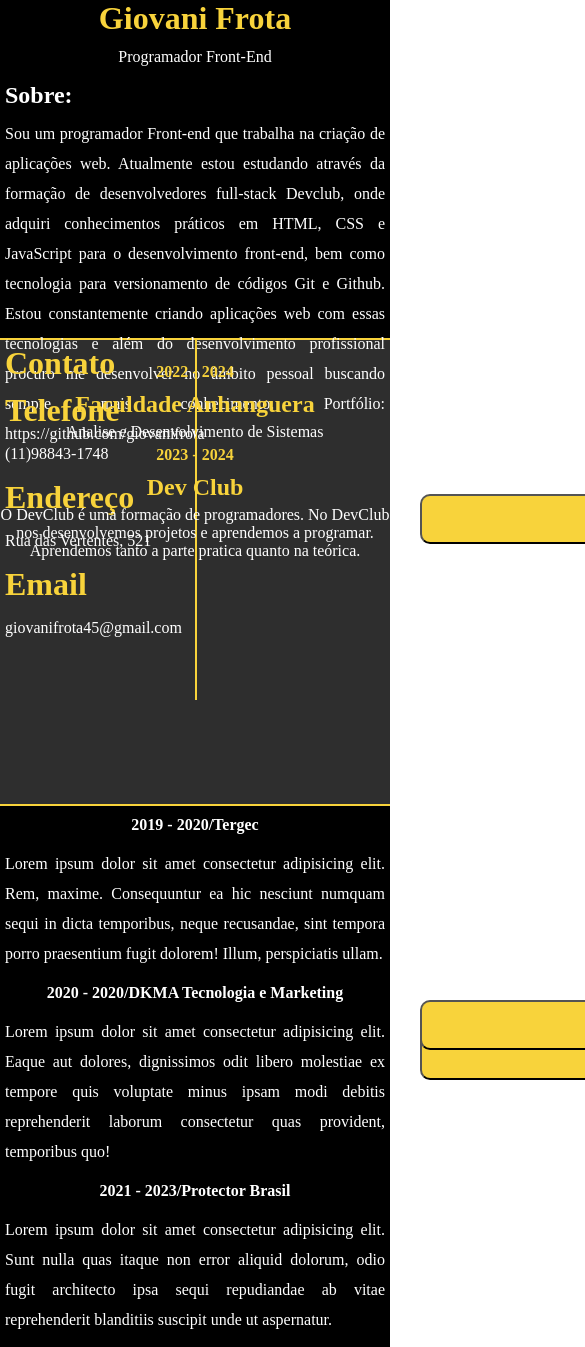
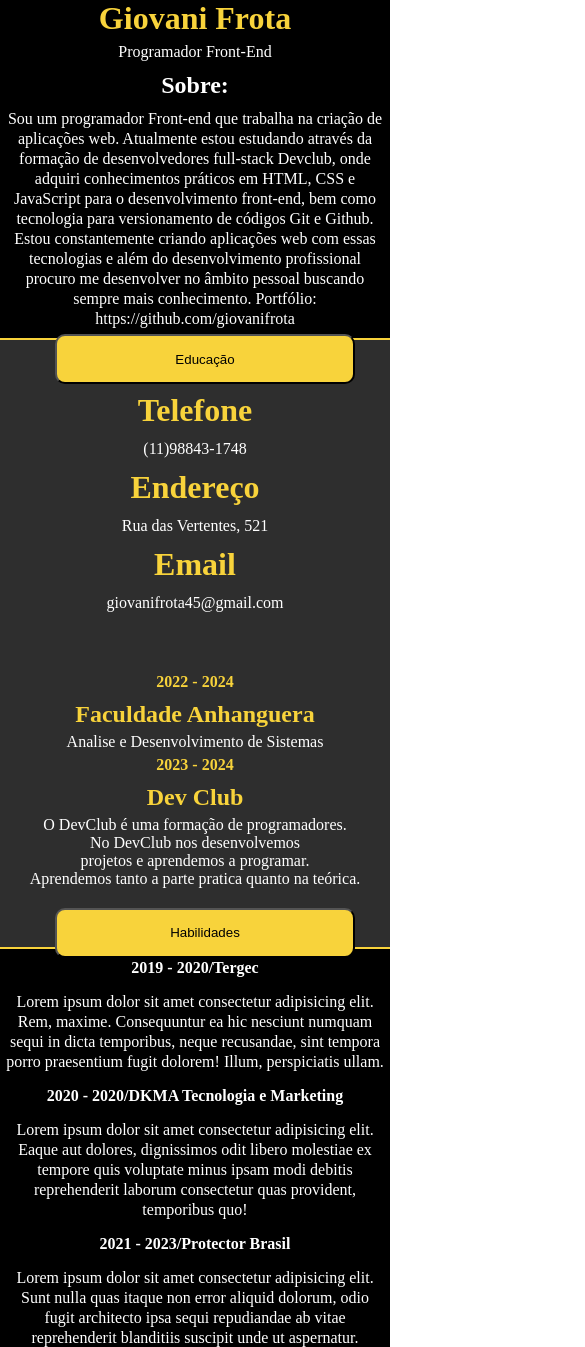
Before and after one commit to giovanifrota/curriculo-giovani, a plain HTML site: page index.html in a window 390 px wide. Shown: the top 1347 px of the page, 585 px wide, since content can reach past the window. Drawn offline with Linux system fonts and the light colour scheme.

Commit message:
teste para versão mobile feita

```diff
--- a/index.html
+++ b/index.html
@@ -39,7 +39,7 @@
             <h4 class="cursos">2023 - 2024</h4>
             <h2 class="cursos">Dev Club</h2>
             <ul class="lista">
-                <li>O DevClub é uma formação de programadores. No DevClub nos desenvolvemos projetos e aprendemos a programar.
+                <li>O DevClub é uma formação de programadores.<br> No DevClub nos desenvolvemos <br> projetos e aprendemos a programar.
                     <br>
                  Aprendemos tanto a parte pratica quanto na teórica.</li>
             </ul>
--- a/style.css
+++ b/style.css
@@ -99,3 +99,55 @@
     bottom: 340px;
     left: 420px;
 }
+@media screen and (max-width:600px) and (orientation: portrait){
+    p{
+        line-height: 20px;
+    }
+    button{
+        width:300px;
+    }
+    img{
+        left: 5px;
+        width: 30vw;
+        height: 20vh;
+        padding: 15px;
+    }
+    ul{
+        list-style-type: none;
+    }
+    p{
+        text-align: center;
+    }
+    .educacao{
+        height: 72%;
+    }
+    .cursos{
+        bottom:250px;
+        text-align: center;
+    }
+    .esquerda{
+        text-align: center;
+    }
+    .lista{
+        bottom:250px;
+        text-align: center;
+    }
+    .vertical{
+        bottom:250px;
+        height: 300px;
+        border: none;
+
+    }
+    .primeiro-botao{
+        left:55px;
+        top:0;
+    }
+    .segundo-botao{
+        left:55px;
+        bottom:230px;
+    }
+    .terceiro-botao{
+        left:55px;
+        bottom: 0;
+    }
+}
```
